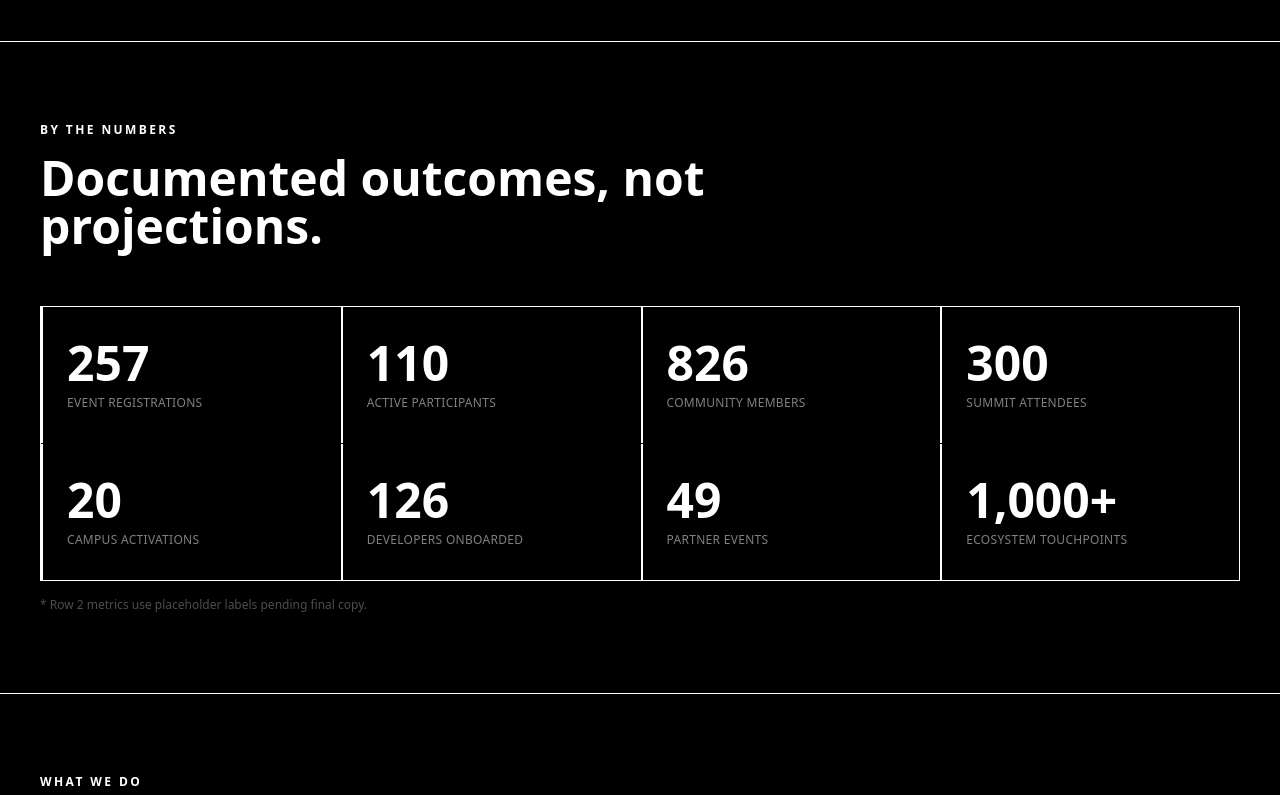
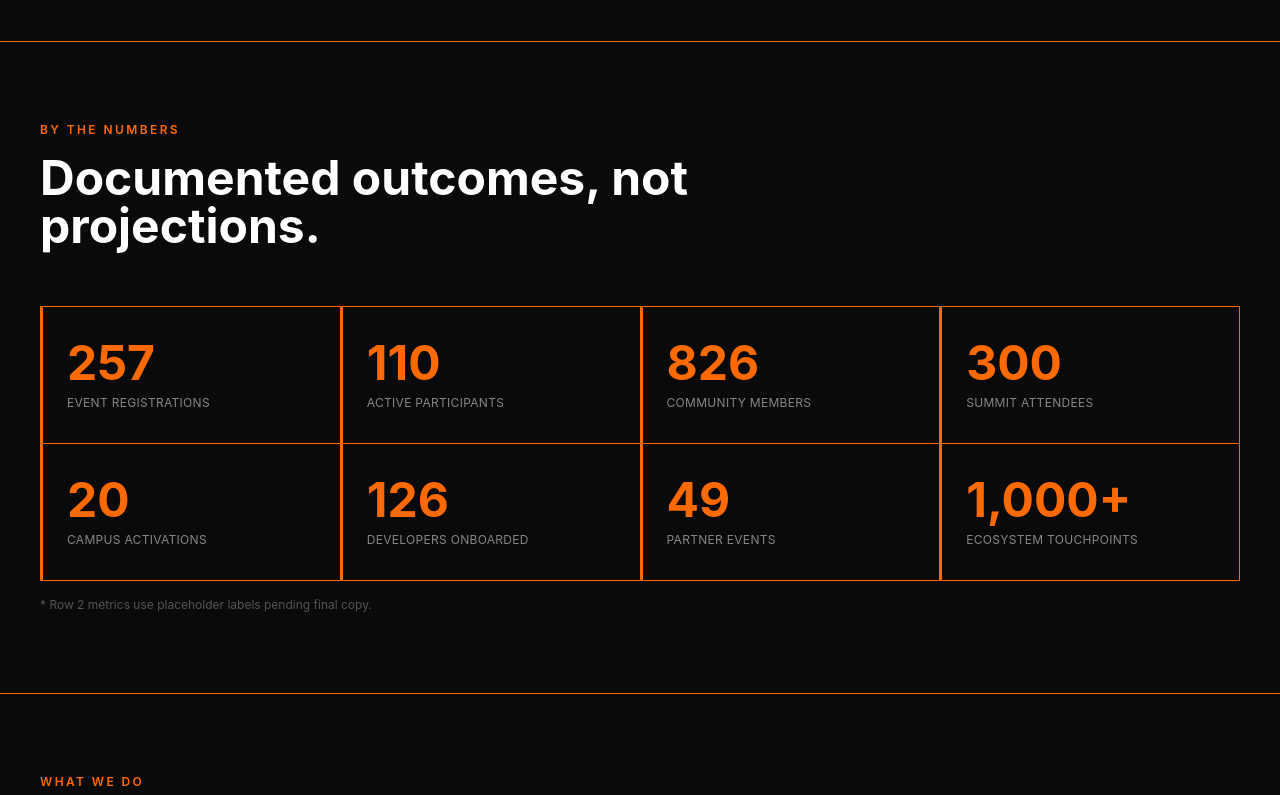
Before and after one commit to wisdomchinecherem/techburst, a Next.js app: page / in a window 1280 px wide. Shown: the part 1025-1820 px from the top of the page. Built offline with nearby package versions, Linux system fonts and the light colour scheme.

Commit message:
update border colors and build fixes

```diff
--- a/app/globals.css
+++ b/app/globals.css
@@ -1,8 +1,19 @@
 @import "tailwindcss";
 
+@theme {
+  --color-black: #0A0A0A;
+  --color-surface: #141414;
+  --color-border: #FF6A00;
+
+  --color-orange: #FF6A00;
+  --color-orange-light: #FF8C00;
+
+  --font-display: var(--font-display);
+  --font-body: var(--font-body);
+}
 
 ::selection {
-  background-color: #f5a623;
+  background-color: #FF6A00;
   color: #000000;
 }
 
@@ -32,6 +43,6 @@ html {
 
 a:focus-visible,
 button:focus-visible {
-  outline: 2px solid #f5a623;
+  outline: 2px solid #FF6A00;
   outline-offset: 3px;
 }
--- a/app/ui/Hero.tsx
+++ b/app/ui/Hero.tsx
@@ -32,7 +32,7 @@ export default function Hero() {
         <h1 className="font-display text-5xl font-bold leading-[1.03] text-white sm:text-6xl md:text-7xl">
           We Build
           <br />
-          <span className="text-orange">Communities</span>
+          <span>Communities</span>
           <br />
           That Convert.
         </h1>
--- a/package.json
+++ b/package.json
@@ -15,13 +15,13 @@
     "react-dom": "19.2.4"
   },
   "devDependencies": {
-    "@tailwindcss/postcss": "^4",
+    "@tailwindcss/postcss": "^4.3.2",
     "@types/node": "^20",
     "@types/react": "^19",
     "@types/react-dom": "^19",
     "eslint": "^9",
     "eslint-config-next": "16.2.10",
-    "tailwindcss": "^4",
+    "tailwindcss": "^4.3.2",
     "typescript": "^5"
   }
 }
--- a/tailwind.config.ts
+++ b/tailwind.config.ts
@@ -10,10 +10,10 @@ const config: Config = {
       colors: {
         black: "#0A0A0A",
         surface: "#141414",
-        border: "#262626",
+        border: "#FF6A00",
         orange: {
-          DEFAULT: "#F5A623",
-          light: "#FFC168",
+          DEFAULT: "#FF6A00",
+          light: "#FF6A00",
         },
       },
       fontFamily: {
```
Also changed, not shown: 1 other file (tests, documents, lock files or other folders).
